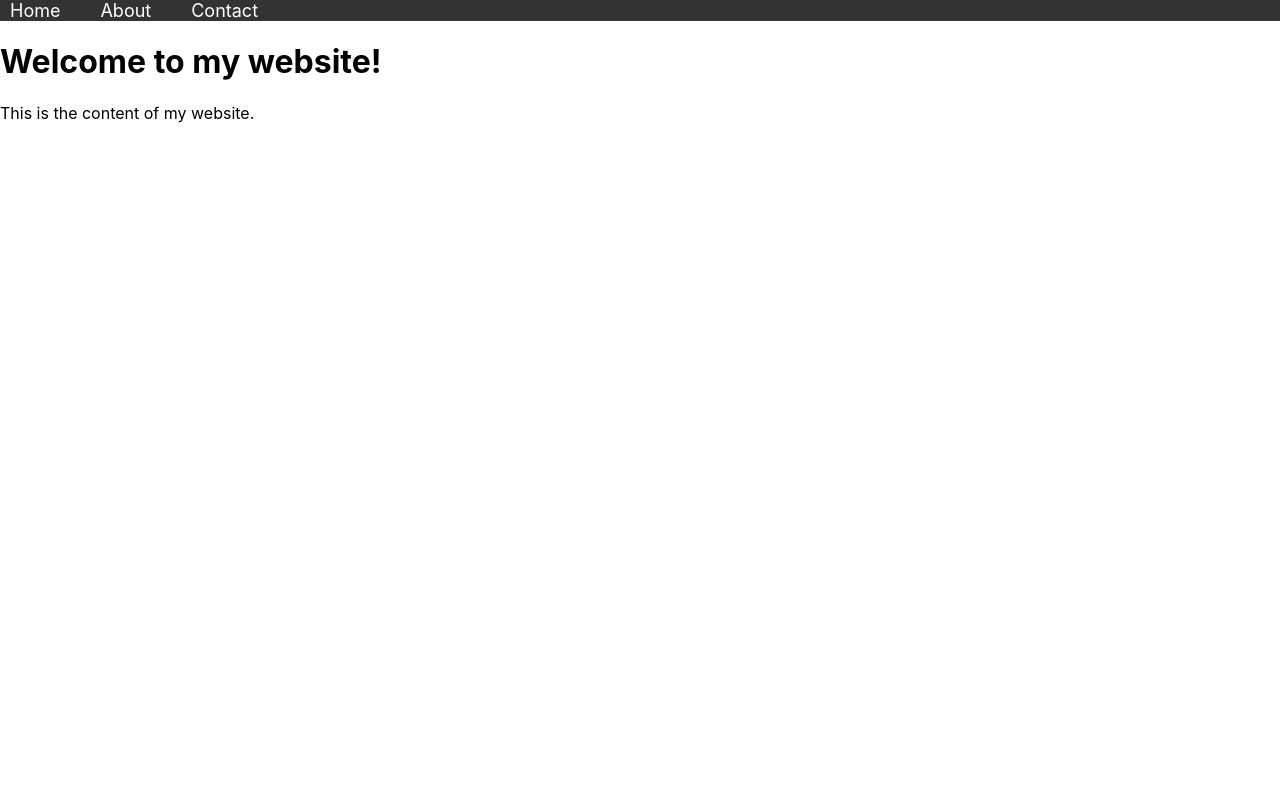
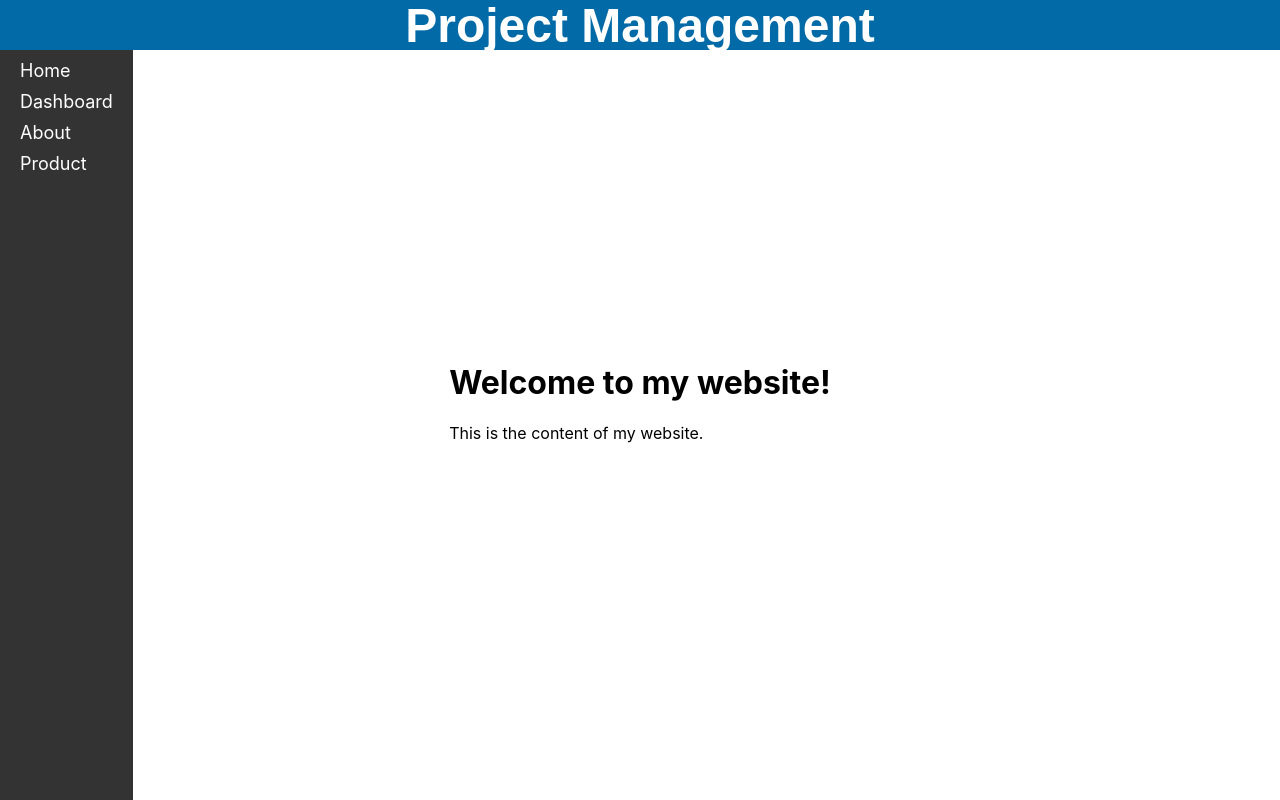
Before and after one commit to parthvekariya98/project_management_reactjs, a React (Create React App) app in the folder project_management/: page / in a window 1280 px wide. Built offline with nearby package versions, Linux system fonts and the light colour scheme.

Commit message:
siede-bar-init

```diff
--- a/project_management/src/App.css
+++ b/project_management/src/App.css
@@ -1,38 +1,58 @@
-.App {
-  text-align: center;
+/* MenuBar styles */
+.menu-bar {
+  background-color: #026aa7;
+  color: white;
+  height: 50px;
+  display: flex;
+  justify-content: center;
+  align-items: center;
+  font-family: Arial, sans-serif;
+  font-size: 24px;
 }
 
-.App-logo {
-  height: 40vmin;
-  pointer-events: none;
+/* SideBar styles */
+.sidebar {
+  position: fixed;
+  top: 50px;
+  left: 0;
+  width: auto;
+  height: calc(100% - 50px);
+  background-color: #333;
+  color: white;
+  padding: 10px;
+  overflow-y: auto;
 }
 
-@media (prefers-reduced-motion: no-preference) {
-  .App-logo {
-    animation: App-logo-spin infinite 20s linear;
-  }
+.sidebar ul {
+  list-style-type: none;
+  margin: 0;
+  padding: 0;
 }
 
-.App-header {
-  background-color: #282c34;
-  min-height: 100vh;
-  display: flex;
-  flex-direction: column;
-  align-items: center;
-  justify-content: center;
-  font-size: calc(10px + 2vmin);
-  color: white;
+.sidebar li {
+  margin-bottom: 10px;
 }
 
-.App-link {
-  color: #61dafb;
+.sidebar a {
+  color: white;
+  text-decoration: none;
+  font-size: 18px;
+  padding: 10px;
+  transition: all 0.3s ease;
+  width: 50px;
 }
 
-@keyframes App-logo-spin {
-  from {
-    transform: rotate(0deg);
-  }
-  to {
-    transform: rotate(360deg);
-  }
+.sidebar a i {
+  margin-right: 100px;
 }
+
+.sidebar a:hover {
+  background-color: white;
+  color: #333;
+}
+
+/* Main content styles */
+.main-content {
+  margin-left: 00px;
+  padding: 20px;
+}
--- a/project_management/src/App.js
+++ b/project_management/src/App.js
@@ -3,18 +3,29 @@ import { BrowserRouter as Router, Route, Routes } from "react-router-dom";
 import Login from "./components/Login";
 import Signup from "./components/Signup";
 import MenuBar from './components/MenuBar';
-
+import SideBar from './components/SideBar';
+import Dashboard from './components/Dashboard';
+import About from './components/About';
+import Product from './components/Product';
+import './App.css';
 
 function App() {
   return (
     <Router>
       <MenuBar />
-      <div>
-        <Routes>
-          <Route exact path="/login" element={<Login />} />
-          <Route path="/signup" element={<Signup />} />
-          <Route path="/" element={<div><h1>Welcome to my website!</h1><p>This is the content of my website.</p></div>} />
-        </Routes>
+      <div className="container">
+        <SideBar />
+        <div className="content-container">
+          <Routes>
+            <Route exact path="/login" element={<Login />} />
+            <Route path="/signup" element={<Signup />} />
+            <Route path="/" element={<div>
+              <h1>Welcome to my website!</h1><p>This is the content of my website.</p></div>} />
+            <Route path="/about" element={<About />} />
+            <Route path="/product" element={<Product />} />
+            <Route path="/dashboard" element={<Dashboard />} />
+          </Routes>
+        </div>
       </div>
     </Router>
   );
--- a/project_management/src/components/MenuBar.css
+++ b/project_management/src/components/MenuBar.css
@@ -1,32 +1,12 @@
 .menu-bar {
-    background-color: #333;
-    color: white;
-  }
-
-  .menu-bar ul {
-    list-style-type: none;
-    margin: 0;
-    padding: 0;
-  }
-
-  .menu-bar li {
-    display: inline-block;
-    margin-right: 20px;
-  }
-
-  .menu-bar li:last-child {
-    margin-right: 0;
-  }
-
-  .menu-bar a {
-    color: white;
-    text-decoration: none;
-    font-size: 18px;
-    padding: 10px;
-    transition: all 0.3s ease;
-  }
-
-  .menu-bar a:hover {
-    background-color: white;
-    color: #333;
-  }
+  position: fixed;
+  top: 0;
+  left: 0;
+  right: 0;
+  height: 50px;
+  background-color: #333;
+  color: white;
+  display: flex;
+  justify-content: center;
+  align-items: center;
+}
--- a/project_management/src/components/MenuBar.js
+++ b/project_management/src/components/MenuBar.js
@@ -7,11 +7,7 @@ import './MenuBar.css';
 function MenuBar() {
     return (
       <div className="menu-bar">
-        <ul>
-          <li><a href="/">Home</a></li>
-          <li><a href="/about">About</a></li>
-          <li><a href="/contact">Contact</a></li>
-        </ul>
+        <h1>Project Management</h1>
       </div>
     );
   }
--- /dev/null
+++ b/project_management/src/components/SideBar.css
@@ -0,0 +1,16 @@
+
+.sidebar {
+    position: fixed;
+    top: 0;
+    left: 0;
+    width: 50px;
+    height: 100%;
+    background-color: #333;
+    color: white;
+    padding: 20px;
+  }
+
+  .main-content {
+    padding: 20px;
+    margin-left: 100px;
+  }
--- /dev/null
+++ b/project_management/src/components/SideBar.js
@@ -0,0 +1,26 @@
+import React from "react";
+import { Link } from "react-router-dom";
+import "./SideBar.css";
+
+function SideBar({ isOpen }) {
+  return (
+    <div className={`sidebar ${isOpen ? "open" : ""}`}>
+      <ul>
+        <li>
+          <Link to="/">Home</Link>
+        </li>
+        <li>
+          <Link to="/dashboard">Dashboard</Link>
+        </li>
+        <li>
+          <Link to="/about">About</Link>
+        </li>
+        <li>
+          <Link to="/product">Product</Link>
+        </li>
+      </ul>
+    </div>
+  );
+}
+
+export default SideBar;
```
Also changed, not shown: project_management/src/index.js (+5 -4 lines), project_management/src/components/About.js (added), project_management/src/components/Dashboard.js (added), project_management/src/components/Product.js (added).
